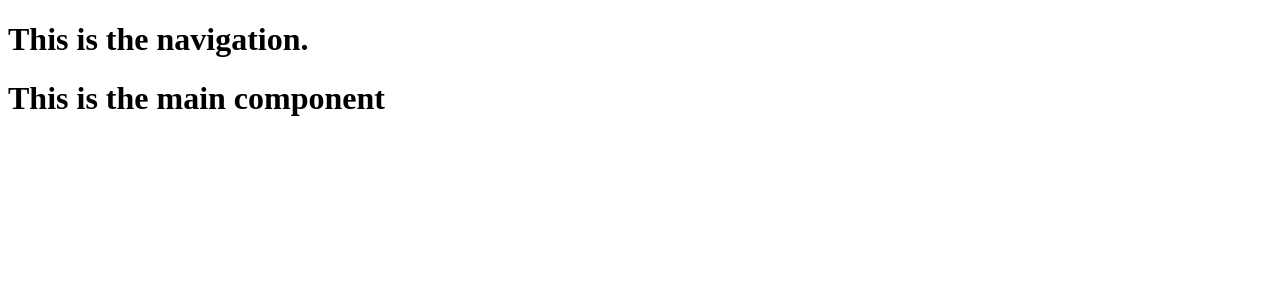
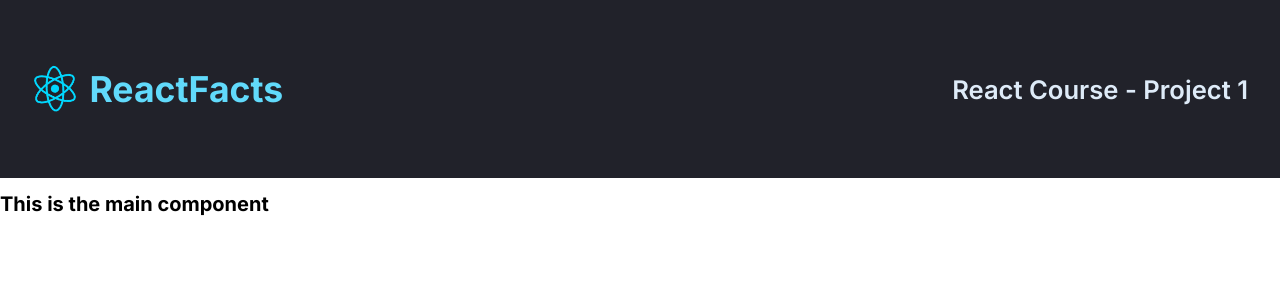
Before and after one commit to adarshcodes/react-info-site, a React (Create React App) app: page / in a window 1280 px wide. Shown: the top 300 px of the page. Built offline with nearby package versions, Linux system fonts and the light colour scheme.

Commit message:
completed navbar

```diff
--- a/public/index.html
+++ b/public/index.html
@@ -10,20 +10,14 @@
 			content="Web site created using create-react-app"
 		/>
 		<link rel="apple-touch-icon" href="%PUBLIC_URL%/logo192.png" />
-		<!--
-      manifest.json provides metadata used when your web app is installed on a
-      user's mobile device or desktop. See https://developers.google.com/web/fundamentals/web-app-manifest/
-    -->
 		<link rel="manifest" href="%PUBLIC_URL%/manifest.json" />
-		<!--
-      Notice the use of %PUBLIC_URL% in the tags above.
-      It will be replaced with the URL of the `public` folder during the build.
-      Only files inside the `public` folder can be referenced from the HTML.
 
-      Unlike "/favicon.ico" or "favicon.ico", "%PUBLIC_URL%/favicon.ico" will
-      work correctly both with client-side routing and a non-root public URL.
-      Learn how to configure a non-root public URL by running `npm run build`.
-    -->
+		<link rel="preconnect" href="https://fonts.googleapis.com" />
+		<link rel="preconnect" href="https://fonts.gstatic.com" crossorigin />
+		<link
+			href="https://fonts.googleapis.com/css2?family=Inter:wght@400;600;700&display=swap"
+			rel="stylesheet"
+		/>
 		<title>React Info Site</title>
 	</head>
 	<body>
--- a/src/components/NavBar.js
+++ b/src/components/NavBar.js
@@ -1,9 +1,33 @@
 import React from "react";
 // adding CSS files
 import "../style.css";
-
-export default class Navbar extends React.Component {
+import logo from "../images/react-icon-small.png";
+class LogoBox extends React.Component {
 	render() {
-		return <h1>This is the navigation.</h1>;
+		return (
+			<div className="logoBox">
+				<img src={logo} alt="logo" className="logo" />
+				<h3 className="logo-heading">ReactFacts</h3>
+			</div>
+		);
 	}
 }
+
+class NavText extends React.Component {
+	render() {
+		return <h4 className="navigation-text"> React Course - Project 1</h4>;
+	}
+}
+
+class NavBar extends React.Component {
+	render() {
+		return (
+			<div className="navbar">
+				<LogoBox />
+				<NavText />
+			</div>
+		);
+	}
+}
+
+export default NavBar;
--- a/src/style.css
+++ b/src/style.css
@@ -0,0 +1,56 @@
+* {
+    box-sizing: border-box;
+}
+
+body {
+    margin: 0;
+    padding: 0;
+    font-size: 62.5%;
+    font-family: 'inter', sans-serif;
+}
+
+.navbar {
+    padding: 2rem;
+    display: flex;
+    justify-content: space-between;
+    align-items: center;
+    background-color: #21222A;
+}
+
+.logoBox {
+    display: flex;
+    justify-content: flex-start;
+    align-items: center;
+}
+
+.logo {
+    width: 2.89rem;
+    animation: rotation ease-in-out infinite 5s;
+}
+
+.logo-heading {
+    font-size: 2.225rem;
+    font-weight: 700;
+    margin-left: .7rem;
+    color: #61DAFB;
+}
+
+@keyframes rotation {
+    0% {
+        transform: rotate(0deg);
+    }
+
+    50% {
+        transform: rotate(360deg);
+    }
+
+    100% {
+        transform: rotate(0deg);
+    }
+}
+
+.navigation-text {
+    font-size: 1.6rem;
+    color: #DEEBF8;
+    font-weight: 600;
+}
```
Also changed, not shown: src/images/react-icon-small.png (added).
